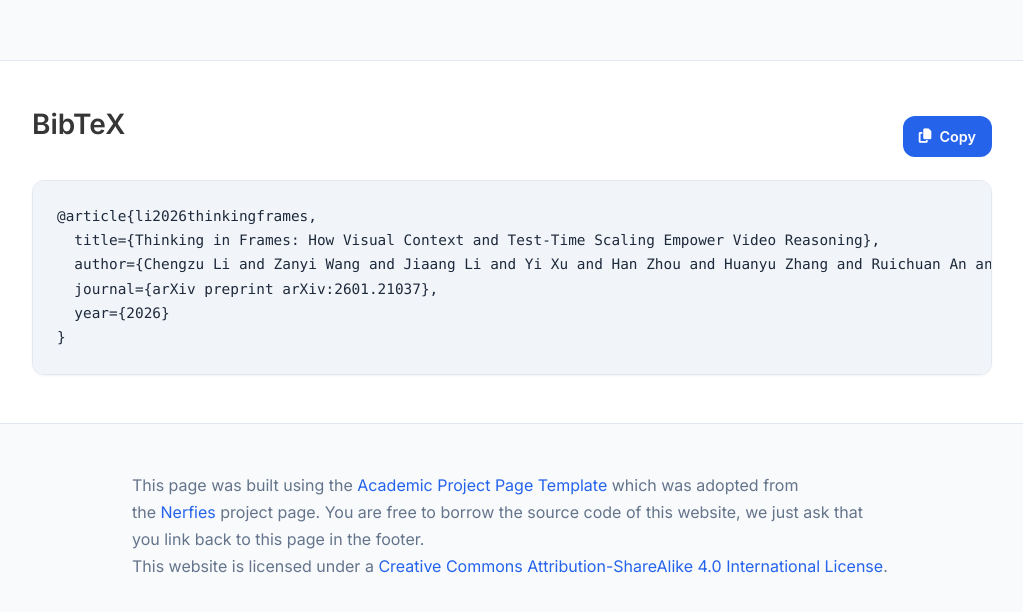
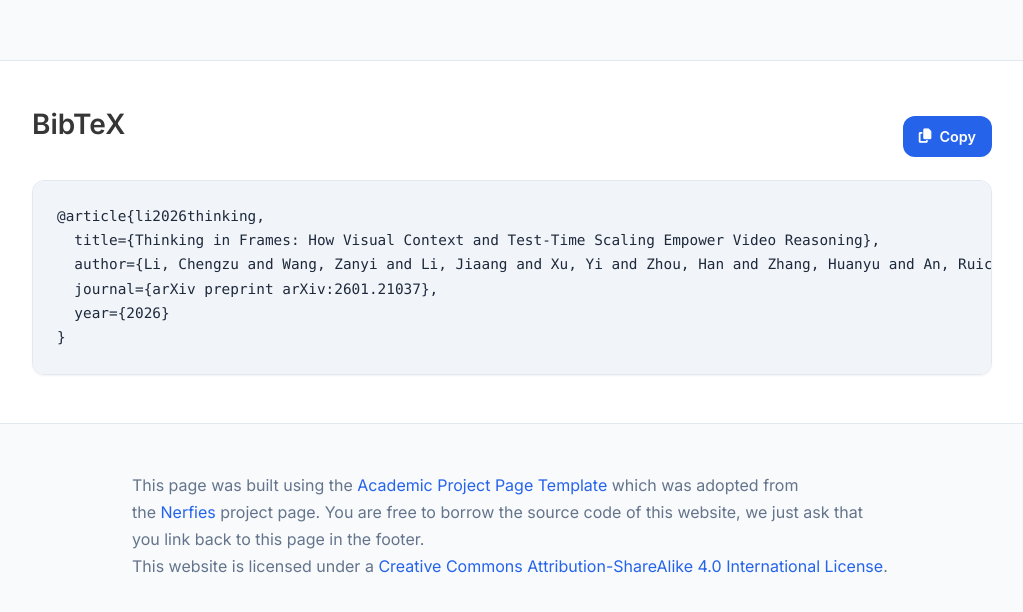
Before and after one commit to thinking-in-frames/thinking-in-frames.github.io, a plain HTML site: page index.html in a window 1280 px wide. Shown: the part 5773-6385 px from the top of the page, without its empty margins (128-1151 px from the left). Drawn offline with nearby package versions, Linux system fonts and the light colour scheme; some icons are missing.

Commit message:
Update BibTeX entry for article citation

```diff
--- a/index.html
+++ b/index.html
@@ -1101,9 +1101,9 @@ Crucially, this drop is <em>not</em> observed in the spatially OOD setting where
             <span class="copy-text">Copy</span>
           </button>
         </div>
-        <pre id="bibtex-code"><code>@article{li2026thinkingframes,
+        <pre id="bibtex-code"><code>@article{li2026thinking,
   title={Thinking in Frames: How Visual Context and Test-Time Scaling Empower Video Reasoning},
-  author={Chengzu Li and Zanyi Wang and Jiaang Li and Yi Xu and Han Zhou and Huanyu Zhang and Ruichuan An and Dengyang Jiang and Zhaochong An and Ivan Vulić and Serge Belongie and Anna Korhonen},
+  author={Li, Chengzu and Wang, Zanyi and Li, Jiaang and Xu, Yi and Zhou, Han and Zhang, Huanyu and An, Ruichuan and Jiang, Dengyang and An, Zhaochong and Vuli{\'c}, Ivan and others},
   journal={arXiv preprint arXiv:2601.21037},
   year={2026}
 }</code></pre>
```
